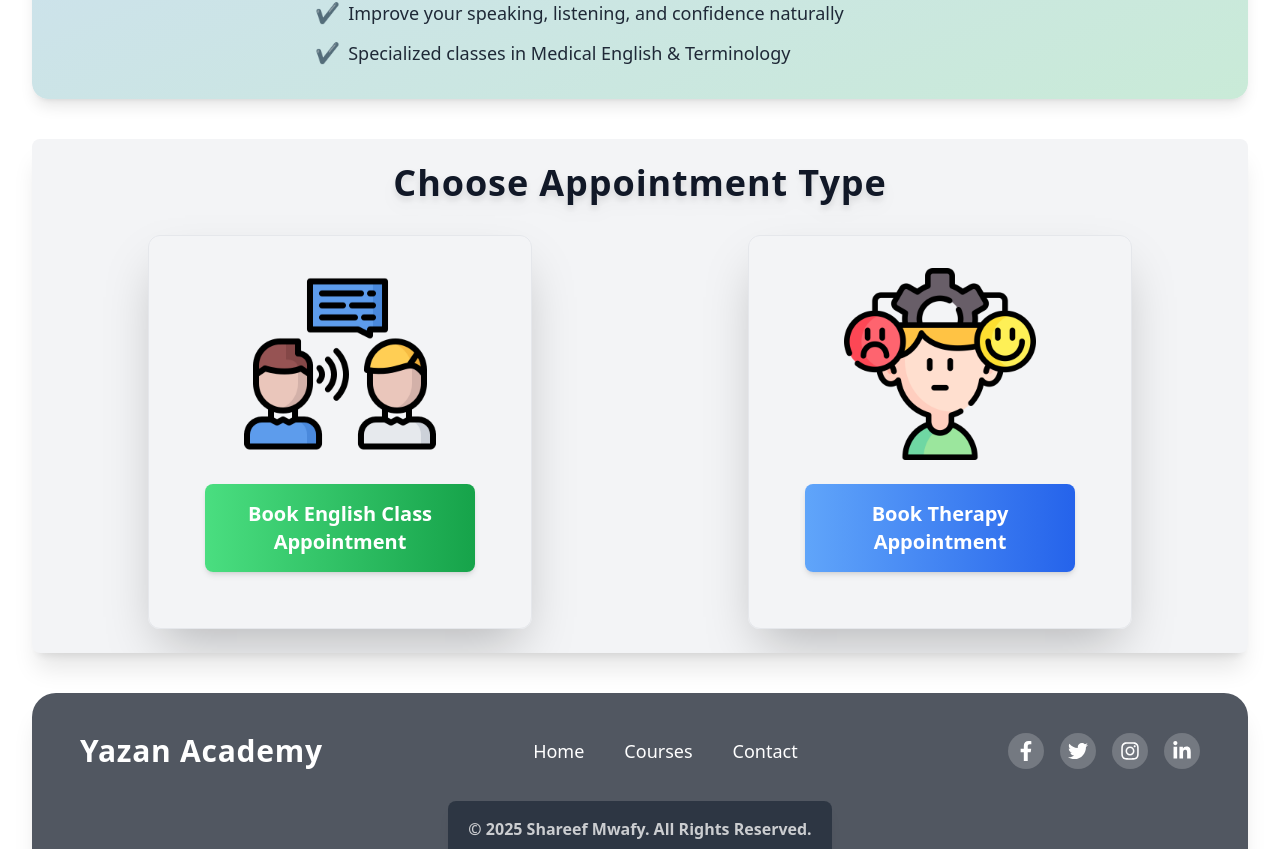
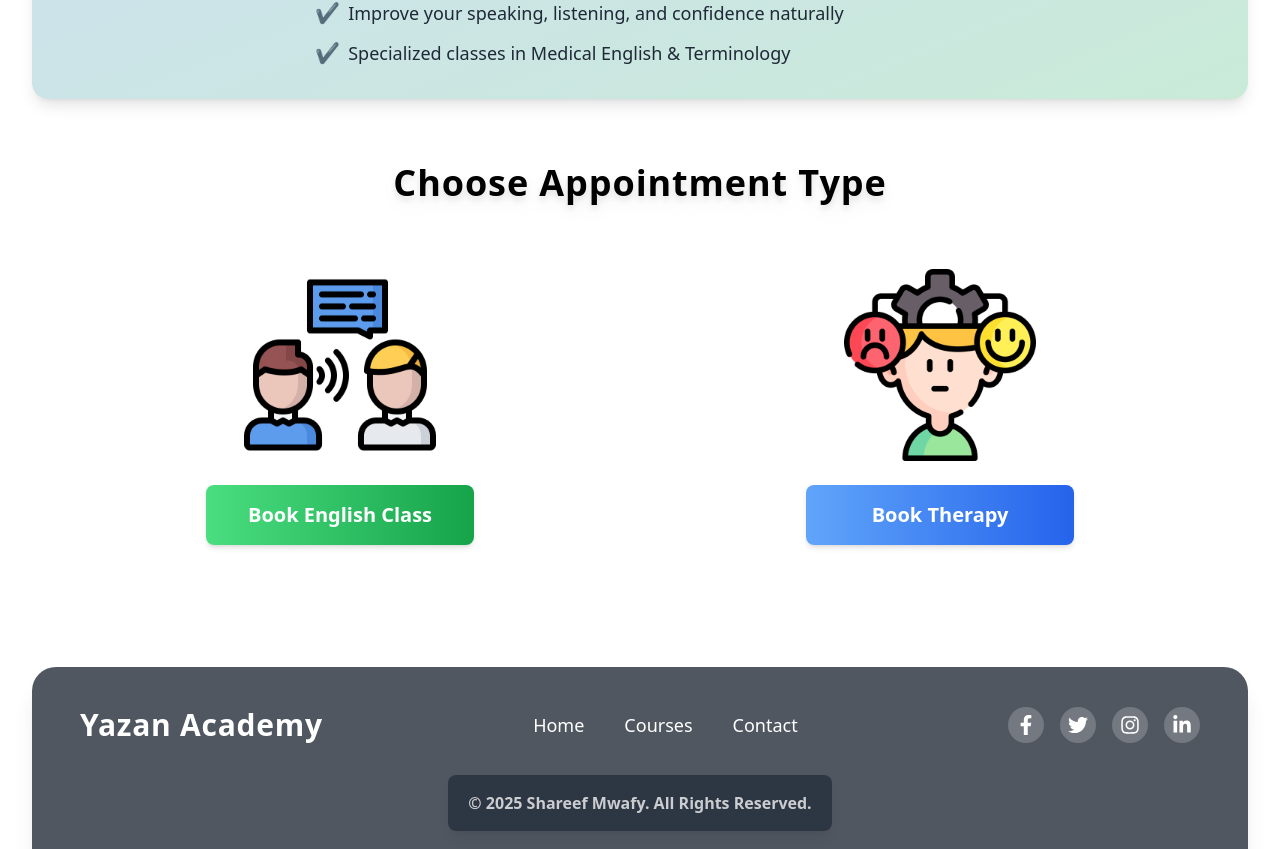
Before and after one commit to shareefmwafy/Yazan-Academy, a React (Vite) app: page / in a window 1280 px wide. Shown: the part 511-1360 px from the top of the page. Built offline with nearby package versions, Linux system fonts and the light colour scheme.

Commit message:
Edit book Design

```diff
--- a/src/Components/HomeComponents/Categories.jsx
+++ b/src/Components/HomeComponents/Categories.jsx
@@ -12,8 +12,8 @@ function Categories() {
   const texts = {
     en: {
       title: "Choose Appointment Type",
-      englishClass: "Book English Class Appointment",
-      therapyClass: "Book Therapy Appointment",
+      englishClass: "Book English Class",
+      therapyClass: "Book Therapy ",
     },
     ar: {
       title: "اختر نوع الحجز",
@@ -25,18 +25,23 @@ function Categories() {
   const currentText = language === 'ar' ? texts.ar : texts.en;
 
   return (
-    <div className={`mt-10 mb-10 w-[95%] mx-auto p-6 ${theme === 'dark' ? 'bg-gray-900 text-white' : 'bg-gray-100 text-gray-900'} rounded-lg shadow-xl relative overflow-hidden`}>
+    <div className={`mt-10 mb-10 w-[95%] mx-auto p-6 rounded-lg relative overflow-hidden`}
+         style={{
+            backgroundColor: 'var(--cat-bg-color)',
+            color: 'var(--cat-color)'
+         }}
+    >
       <div className="absolute inset-0 bg-gradient-to-br from-primary to-secondary opacity-10"></div>
       <h2 className="text-4xl font-extrabold text-center mb-8 relative z-10 tracking-wide drop-shadow-lg">{currentText.title}</h2>
       <div className="grid grid-cols-1 sm:grid-cols-2 gap-8 relative z-10">
         {/* English Class Booking Card */}
         <div className="flex justify-center">
-          <div className="w-full sm:w-96  p-8 rounded-xl shadow-2xl  transition duration-300 ease-in-out  overflow-hidden border border-gray-200">
+          <div className="w-fit sm:w-96  p-8 rounded-xl transition duration-300 ease-in-out  overflow-hidden border-2 border-white">
             <img src={English} alt="English Class" className="w-full h-48 object-contain rounded-t-xl" />
             <div className="p-6 text-center">
               <button
                 onClick={() => alert(currentText.englishClass)}
-                className="w-full py-4 text-white font-bold text-xl rounded-lg bg-gradient-to-r from-green-400 to-green-600 hover:from-green-500 hover:to-green-700 transition-transform transform hover:scale-110 shadow-md"
+                className="w-full py-4 text-white font-bold text-xl rounded-lg bg-gradient-to-r from-green-400 to-green-600 hover:from-green-500 hover:to-green-700 transition-transform transform shadow-md"
               >
                 {currentText.englishClass}
               </button>
@@ -46,12 +51,12 @@ function Categories() {
 
         {/* Therapy Appointment Booking Card */}
         <div className="flex justify-center">
-          <div className="w-full sm:w-96  p-8 rounded-xl shadow-2xl transition duration-300 ease-in-out transform overflow-hidden border border-gray-200">
+          <div className="w-full sm:w-96  p-8 rounded-xl transition duration-300 ease-in-out transform overflow-hidden border-2 border-white">
             <img src={Psychology} alt="Therapy Session" className="w-full h-48 object-contain rounded-t-xl" />
             <div className="p-6 text-center">
               <button
                 onClick={() => alert(currentText.therapyClass)}
-                className="w-full py-4 text-white font-bold text-xl rounded-lg bg-gradient-to-r from-blue-400 to-blue-600 hover:from-blue-500 hover:to-blue-700 transition-transform transform hover:scale-110 shadow-md"
+                className="w-full py-4 text-white font-bold text-xl rounded-lg bg-gradient-to-r from-blue-400 to-blue-600 hover:from-blue-500 hover:to-blue-700 transition-transform transform shadow-md"
               >
                 {currentText.therapyClass}
               </button>
--- a/src/index.css
+++ b/src/index.css
@@ -15,6 +15,8 @@ body {
     --hero-text-light: #1f2937;
     --hero-bg-dark: #111827;
     --hero-text-dark: #ffffff;
+    --cat-bg-color: #ffffff;
+    --cat-color: #000000;
 }
 
 .dark {
@@ -27,6 +29,8 @@ body {
     --hero-bg-dark: #111827;
     --hero-text-dark: #ffffff;
     --Footer-dark: #656c77;
+    --cat-bg-color: #111827;
+    --cat-color:#ffffff;
 }
 
 body {
```
